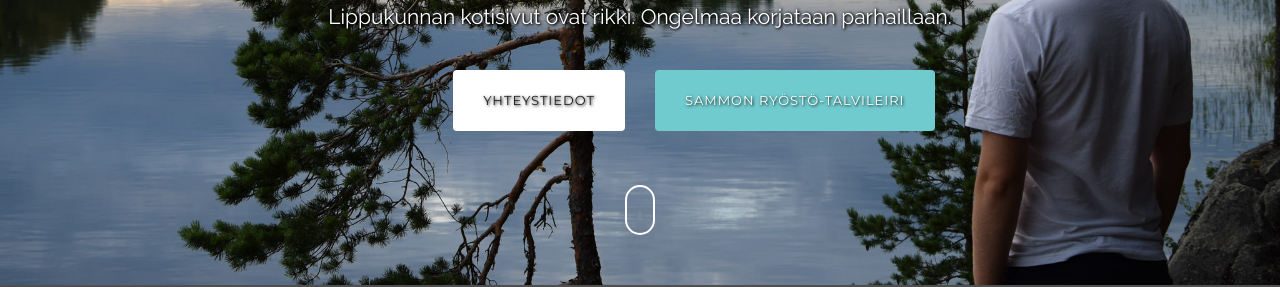
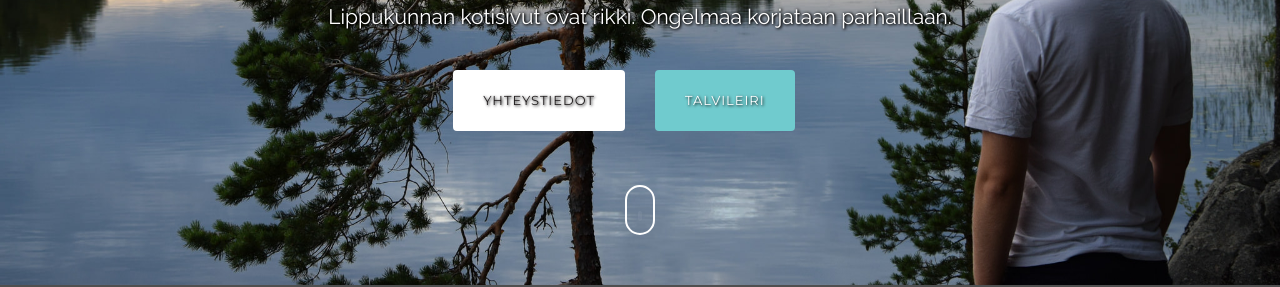
Before and after one commit to vaaralav/tampereenkotkat-maintenance, a plain HTML site: page index.html in a window 1280 px wide. Shown: the part 515-802 px from the top of the page. Drawn offline with nearby package versions, Linux system fonts and the light colour scheme; grey boxes are pictures that could not be loaded.

Commit message:
Lyhyempi talvileirinappi

```diff
--- a/index.html
+++ b/index.html
@@ -72,7 +72,7 @@
                     <a href="#be-the-first" class="btn btn-secondary btn-lg scroll">Yhteystiedot</a>
                   </div>
                   <div class="col-xs-6 text-left wow fadeInUp" data-wow-delay="1.4s">
-                    <a href="#invite" class="btn btn-primary btn-lg scroll">Sammon ryöstö-talvileiri</a>
+                    <a href="#invite" class="btn btn-primary btn-lg scroll">Talvileiri</a>
                   </div>
                 </div><!--End Button Row-->
               </div>
```
